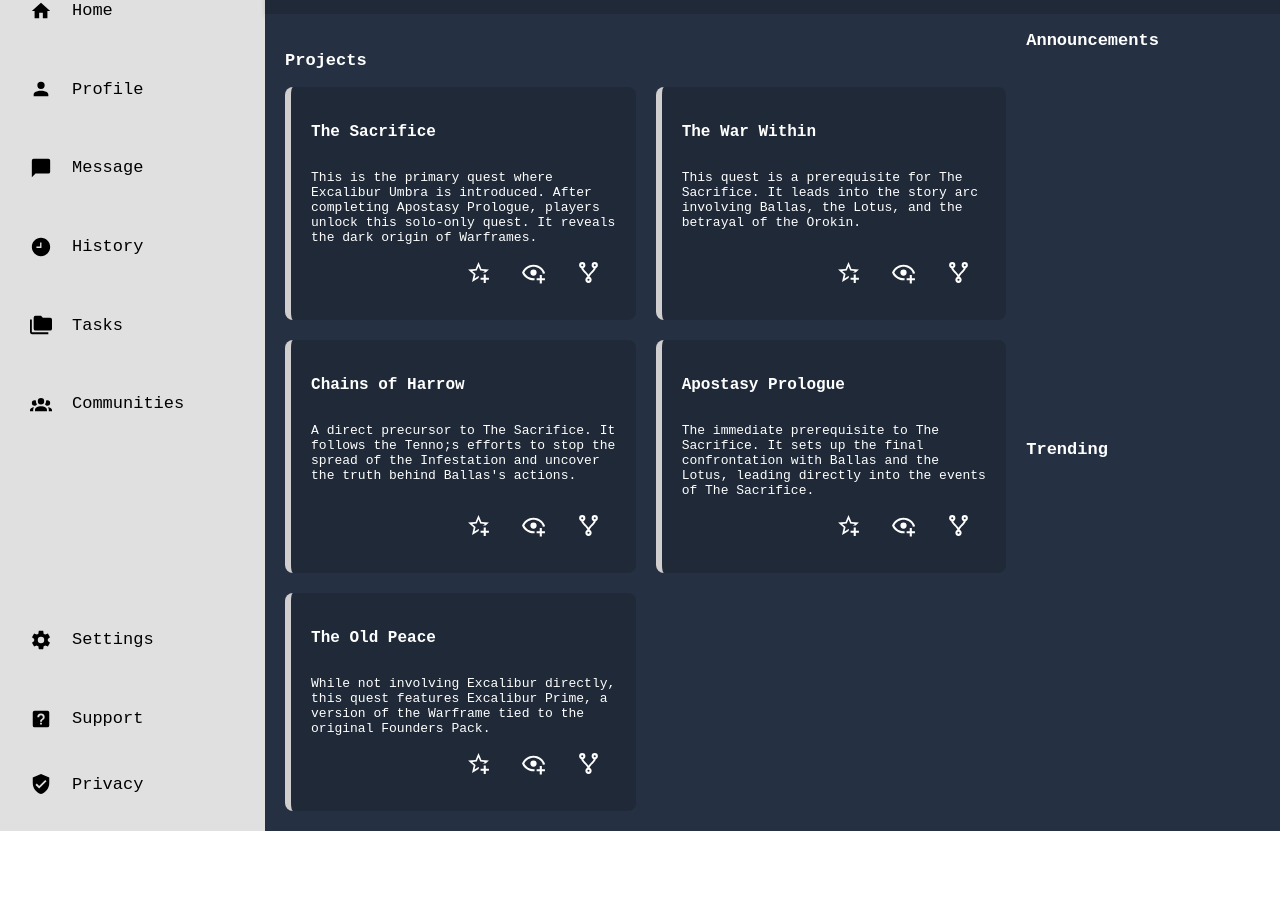
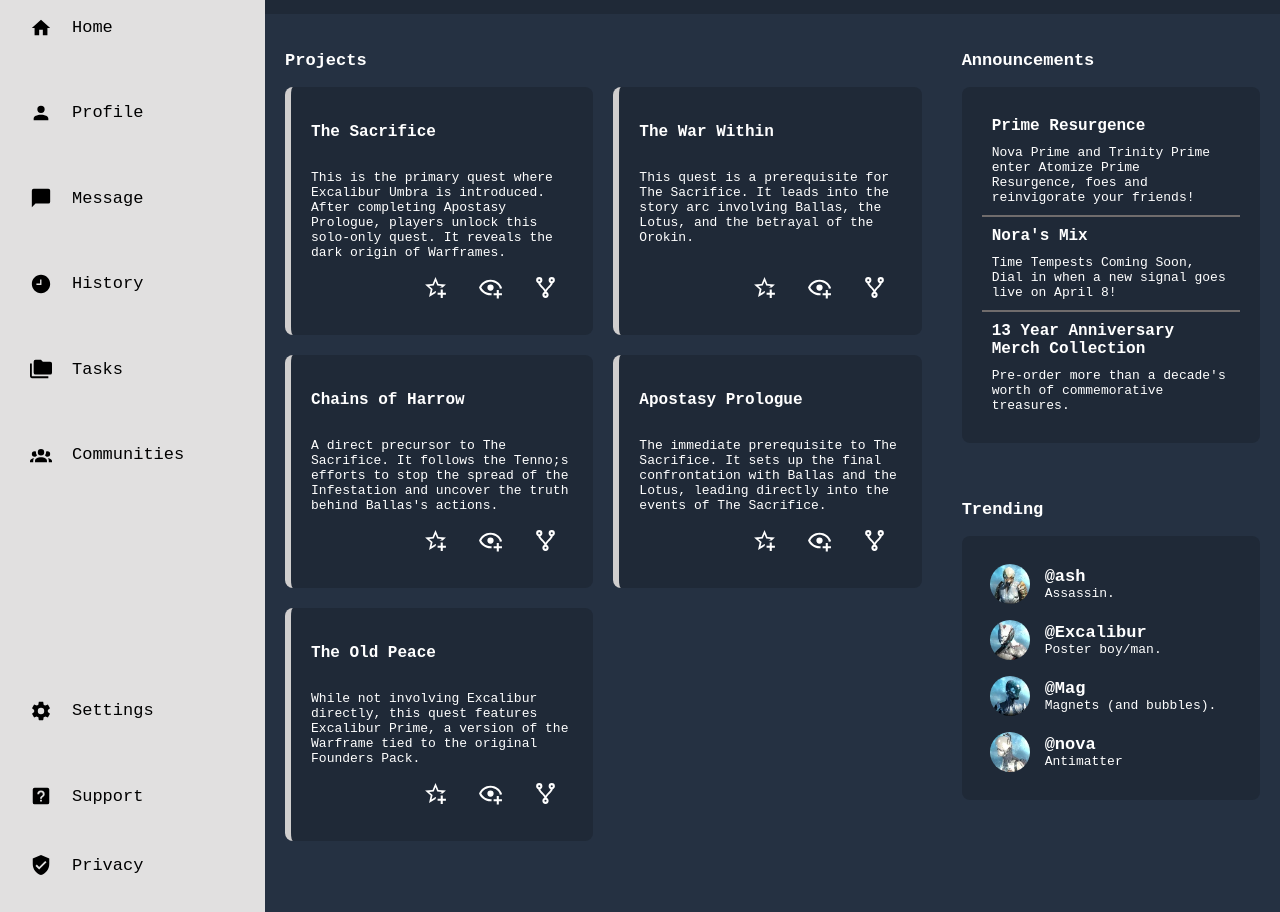
Before and after one commit to jk301/Dashboard, a plain HTML site: page index.html in a window 1280 px wide. Shown: the part 186-1098 px from the top of the page. Before the commit the page ends 1017 px from the top, so only its background shows below. Drawn offline with Linux system fonts and the light colour scheme.

Commit message:
Completed the announcment & treding sections

```diff
--- a/index.html
+++ b/index.html
@@ -134,13 +134,52 @@
                 <div class="announcements">
                     <p>Announcements</p>
                     <div class="ann-tab">
-
+                        <div class="news">
+                            <p>Prime Resurgence</p>
+                            <p>Nova Prime and Trinity Prime enter Atomize Prime Resurgence, foes and reinvigorate your friends!</p>
+                        </div>
+                        <div class="news">
+                            <p>Nora's Mix</p>
+                            <p>Time Tempests Coming Soon, Dial in when a new signal goes live on April 8!</p>
+                        </div>
+                        <div class="news">
+                            <p>13 Year Anniversary Merch Collection</p>
+                            <p>Pre-order more than a decade's worth of commemorative treasures.</p>
+                        </div>
                     </div>
                 </div>
                 <div class="trending">
                     <p>Trending</p>
                     <div class="trend-tab">
+                        <div class="trend-prof">
+                            <img src="./profile_img/ash.jpg" alt="Ash warframe" class="profile-image">
+                            <div>
+                                <p>@ash</p>
+                                <p>Assassin.</p>
+                            </div>
+                        </div>
+                        <div class="trend-prof">
+                            <img src="./profile_img/excalibur.jpg" alt="Excalibur warframe" class="profile-image">
+                            <div>
+                                <p>@Excalibur</p>
+                                <p>Poster boy/man.</p>
+                            </div>
+                        </div>
+                        <div class="trend-prof">
+                            <img src="./profile_img/mag.jpg" alt="Mag warframe" class="profile-image">
+                            <div>
+                                <p>@Mag</p>
+                                <p>Magnets (and bubbles).</p>
+                            </div>
 
+                        </div>
+                        <div class="trend-prof">
+                            <img src="./profile_img/nova.jpg" alt="Nova warframe" class="profile-image">
+                            <div>
+                                <p>@nova</p>
+                                <p>Antimatter</p>
+                            </div>
+                        </div>
                     </div>
                 </div>
             </div>
--- a/styles.css
+++ b/styles.css
@@ -20,7 +20,6 @@
     grid-template-rows: repeat(12, 1fr);
     padding: 0px 20px 20px 20px;
 }
-
 .side {
     display: flex;
     align-items: center;
@@ -35,13 +34,13 @@
     width: 40px;
     height: 40px;
 }
-
 .side.dash {
     box-sizing: border-box;
     font-size: 25px;
     padding: 0px 20px 0px 0px;
     grid-row: 1 / 3;
 }
+
 .side.settings {
     grid-row: -3;
 }
@@ -51,8 +50,6 @@
 .side.privacy{
     grid-row: -1;
 }
-
-
 
 
 .content {
@@ -101,7 +98,6 @@
     height: 40px;
     border-radius: 30px;
 }
-
 .profile-image.large {
     width: 65px;
     height: 65px;
@@ -111,7 +107,8 @@
 .profile-text :last-child,
 .projects > p,
 .announcements > p,
-.trending > p {
+.trending > p,
+.trend-prof > div :first-child {
     font-size: 17px;
     font-weight: 900;
 }
@@ -123,7 +120,6 @@
     justify-content: center;
     align-items: center;
     grid-template-columns: 1fr 7fr repeat(3, 1fr);
-    box-shadow: 0 4px 6px -2px rgba(0, 0, 0, 0.3);
 }
 
 .profile-image.large {
@@ -156,7 +152,7 @@
 .main-content {
     background-color: #253142;
     display: grid;
-    grid-template-columns: 3fr 1fr;
+    grid-template-columns: 4fr 2fr;
     grid-template-rows: 1fr 1fr;
 }
 .projects {
@@ -201,6 +197,47 @@
     justify-content: end;
 }
 
+.announcements,
+.trending {
+    padding: 20px;
+}
 .ann-tab {
     background-color: #1f2937;
+    padding: 20px;
+    border-radius: 8px;
 }
+.ann-tab :first-child {
+    border-style: none;
+}
+.news {
+    display: flex;
+    flex-direction: column;
+    border-top: 2px solid rgb(112, 108, 108);
+    padding: 10px;
+}
+.news :first-child {
+    font-weight: 900;
+    margin: 0;
+    margin-bottom: 10px;
+}
+.news :last-child,
+.trend-prof > div :last-child {
+    font-size: 13px;
+    margin: 0;
+}
+
+.trend-tab {
+    background-color: #1f2937;
+    border-radius: 8px;
+    padding: 20px;
+}
+.trend-prof {
+    display: flex;
+    justify-content: start;
+    align-items: center;
+    gap: 15px;
+    padding: 8px;
+}
+.trend-prof > div > p {
+    margin: 0;
+}
```
